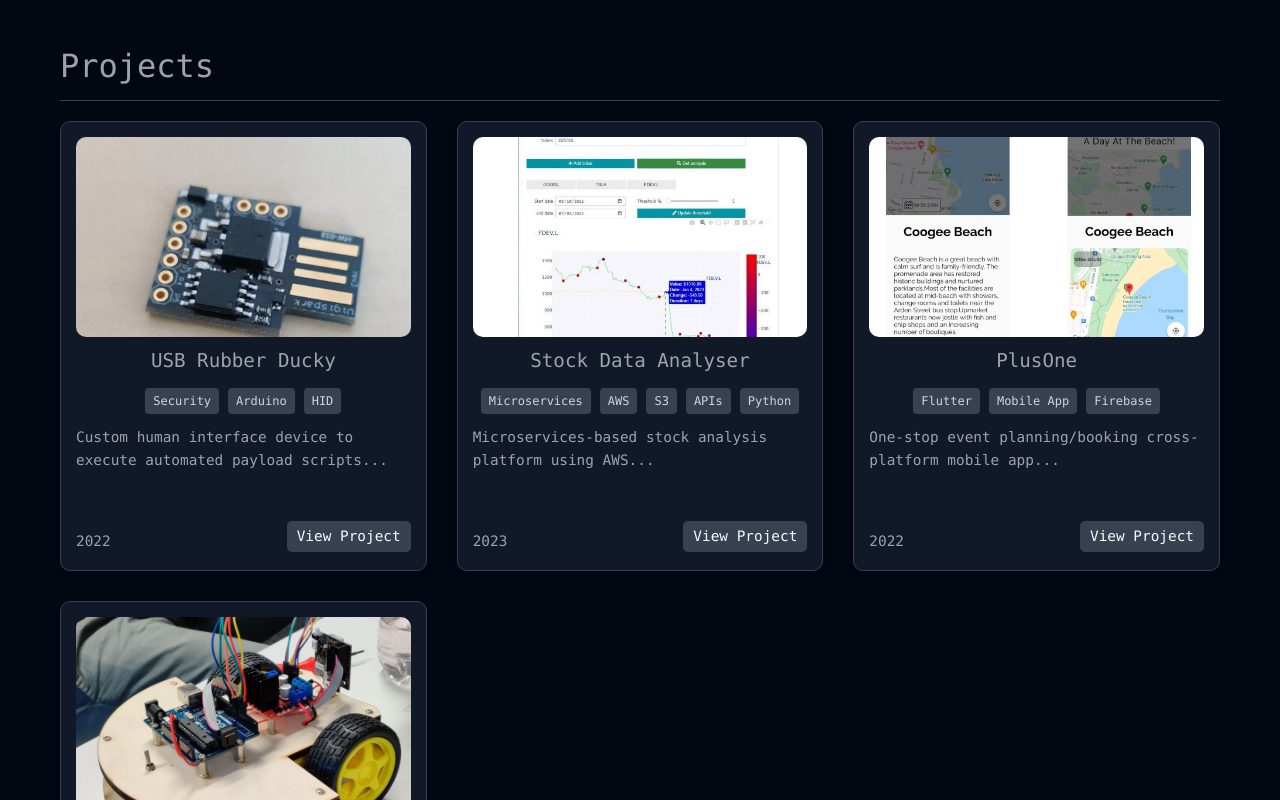
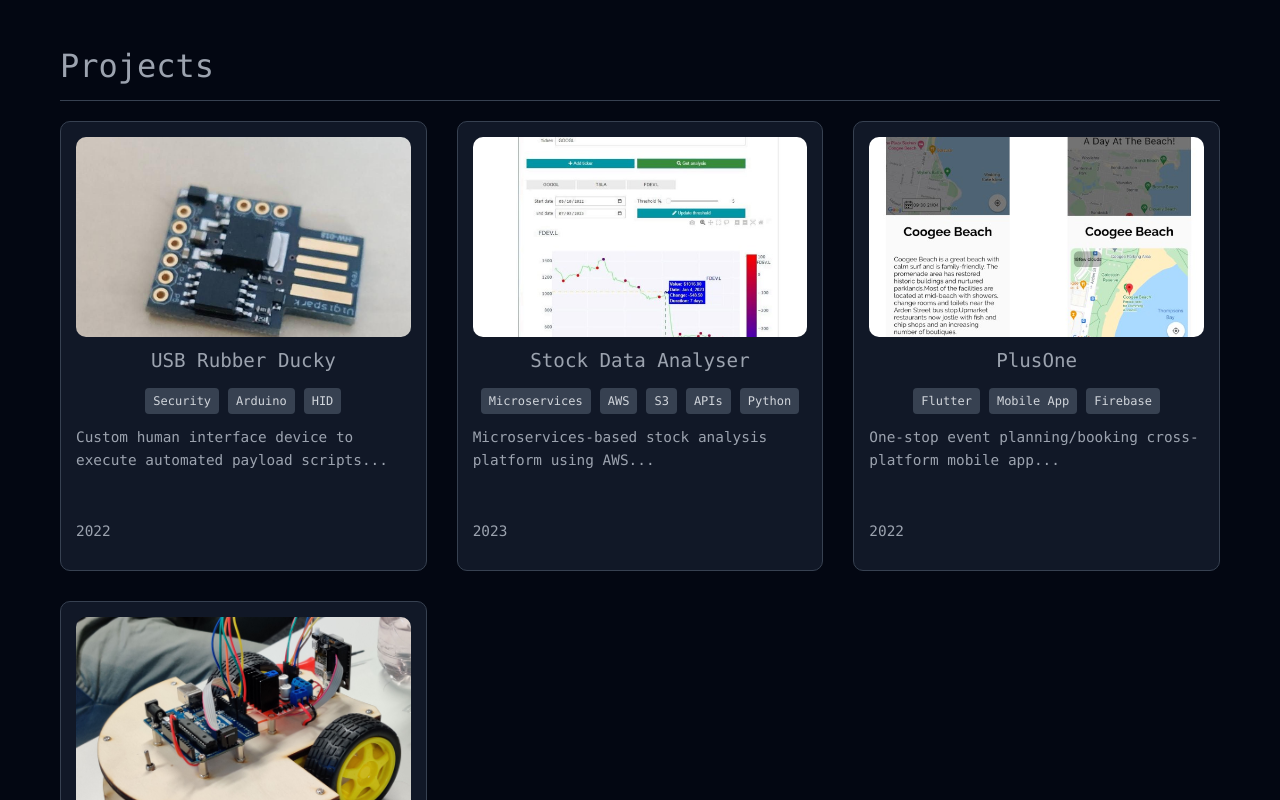
Before and after one commit to farisjalal/farisjalal.github.io, a Next.js app: page / in a window 1280 px wide. Shown: the part 1460-2260 px from the top of the page. Built offline with nearby package versions, Linux system fonts and the light colour scheme.

Commit message:
Trying to experiment

```diff
--- a/app/_projects.css
+++ b/app/_projects.css
@@ -17,7 +17,7 @@
   background-color: var(--card-background-color);
   border-radius: 10px;
   min-height: 450px;
-  box-shadow: 0 2px 4px rgba(0,0,0,0.1);
+  box-shadow: none;
 }
 
 .project-card:hover {
@@ -72,6 +72,14 @@
   overflow: hidden;
 }
 
+.project-details {
+  text-decoration: none;
+  color: inherit;
+  background-color: transparent;
+  box-shadow: none;
+  outline: none;
+}
+
 .tag {
   background-color: var(--tag-background-color);
   color: var(--tag-text-color);
--- a/app/page.js
+++ b/app/page.js
@@ -1,6 +1,7 @@
 "use client";
 
 import Image from "next/image";
+import Link from "next/link";
 // Removed useState, useEffect, useCallback as they are now in Navbar
 import {
   FaPython,
@@ -387,7 +388,11 @@ export default function Home() {
         <div className='projects-grid'>
           {projects.map((project, index) => (
             // Renamed class from carousel-item to project-card
-            <div className='project-card' key={index}>
+            <Link
+              href={`/projects/${project.slug}`}
+              key={index}
+              className='project-card'
+            >
               <div className='project-details'>
                 <img
                   src={project.image}
@@ -407,11 +412,9 @@ export default function Home() {
                 <p>{project.description}</p>
                 <div className='project-footer'>
                   <span>{project.year}</span>
-                  <a href={project.link}>View Project</a>{" "}
-                  {/* Link now points to /projects/[slug] */}
                 </div>
               </div>
-            </div>
+            </Link>
           ))}
         </div>
       </section>
```
